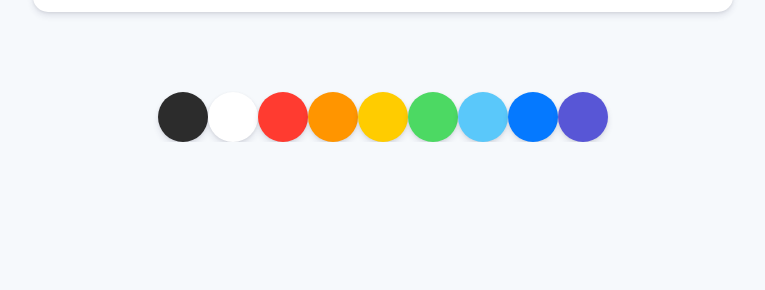
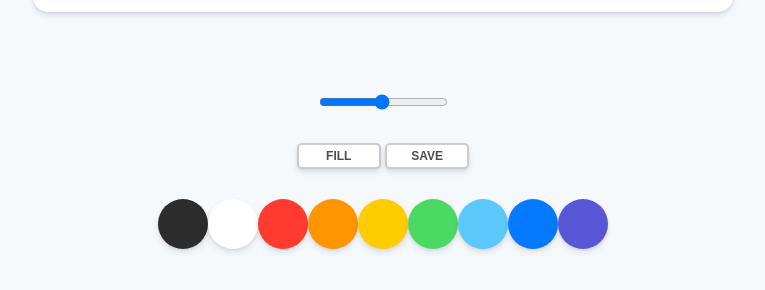
Before and after one commit to kr2074822/paintjs, a plain HTML site: page index.html in a window 1280 px wide. Shown: the part 738-1028 px from the top of the page, without its empty margins (257-1022 px from the left). Before the commit the page ends 880 px from the top, so only its background shows below. Drawn offline with Linux system fonts and the light colour scheme.

Commit message:
버튼생성
css스타일, html 버튼 및 레인지 추가

```diff
--- a/index.html
+++ b/index.html
@@ -10,6 +10,13 @@
   <body>
     <canvas id="jsCanvas" class="canvas"></canvas>
     <div class="controls">
+      <div class="controls_range">
+        <input type="range" id="jsRange" min="0.1" max="5" value="2.5" step="0.1" />
+      </div>
+      <div class="controls_btns">
+        <button id="jsMode">Fill</button>
+        <button id="jsSave">Save</button>
+      </div>
       <div class="controls_colors" id="jsColors">
         <div class="controls_color" style="background-color: #2c2c2c"></div>
         <div class="controls_color" style="background-color: white"></div>
--- a/styles.css
+++ b/styles.css
@@ -5,7 +5,7 @@ body {
   display: flex;
   flex-direction: column;
   align-items: center;
-  padding-top: 50px;
+  padding:50px 0;
 }
 
 .canvas{
@@ -17,6 +17,33 @@ body {
 }
 .controls {
   margin-top: 80px;
+  display: flex;
+  flex-direction: column;
+  align-items: center;
+}
+
+.controls .controls_btns {
+  margin-bottom: 30px;
+}
+
+.controls_btns button {
+  all: unset;
+  cursor: pointer;
+  background-color: white;
+  padding: 5px 0;
+  width: 80px;
+  text-align: center;
+  border-radius: 5px;
+  box-shadow: 0 4px 6px rgba(50, 50, 93, 0.11), 0 1px 3px rgba(0, 0, 0, 0.08);
+  border: 2px solid rgba(0, 0, 0, 0.2);
+  color: rgba(0, 0, 0, 0.7);
+  text-transform: uppercase;
+  font-weight: 800;
+  font-size: 12px;
+}
+
+.controls_btns button:active {
+  transform:scale(0.98);
 }
 
 .controls .controls_colors{
@@ -30,3 +57,7 @@ body {
   cursor: pointer;
   box-shadow: 0 4px 6px rgba(50, 50, 93, 0.11), 0 1px 3px rgba(0, 0, 0, 0.08);
 }
+
+.controls .controls_range {
+  margin-bottom: 30px;
+}
```
